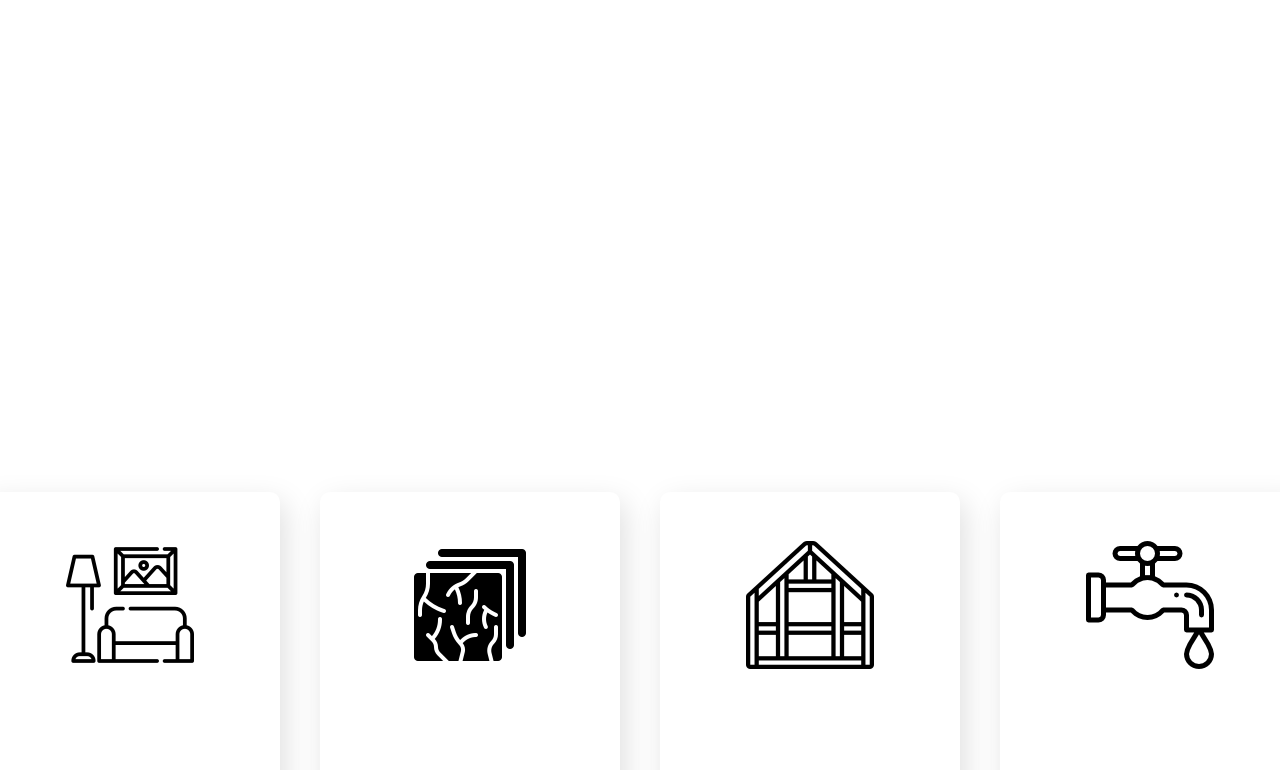
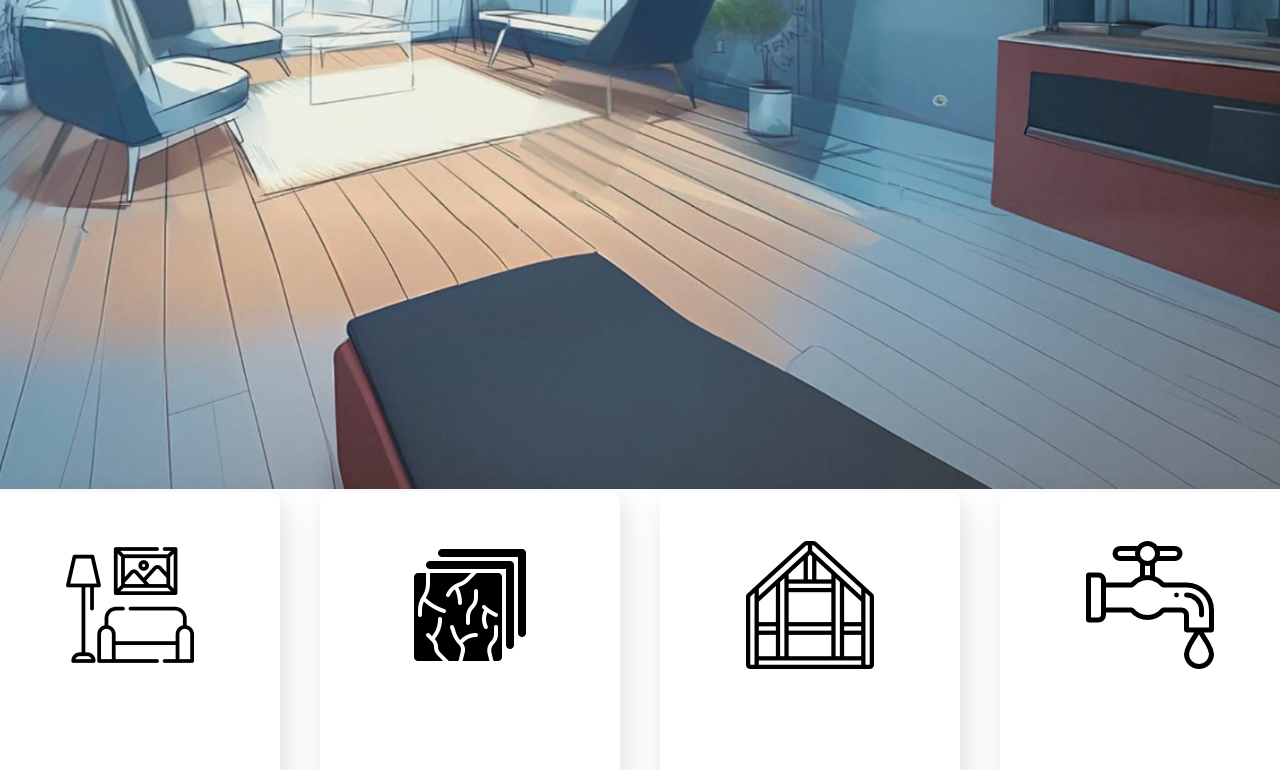
Before and after one commit to Junaid1234560/prestige1, a plain HTML site: page index.html in a window 1280 px wide. Shown: the part 311-1081 px from the top of the page. Drawn offline with Linux system fonts and the light colour scheme; files whose address does not match are found by name.

Commit message:
Update style.css

```diff
--- a/style.css
+++ b/style.css
@@ -89,7 +89,7 @@ nav ul li a:hover{
     width: 100%;
     height: 800px;
     position: relative;
-    background-image: url(images/BK1.jpg);
+    background-image: url(BK1.jpg);
     background-size: cover;
     background-position: center;
 }
```
